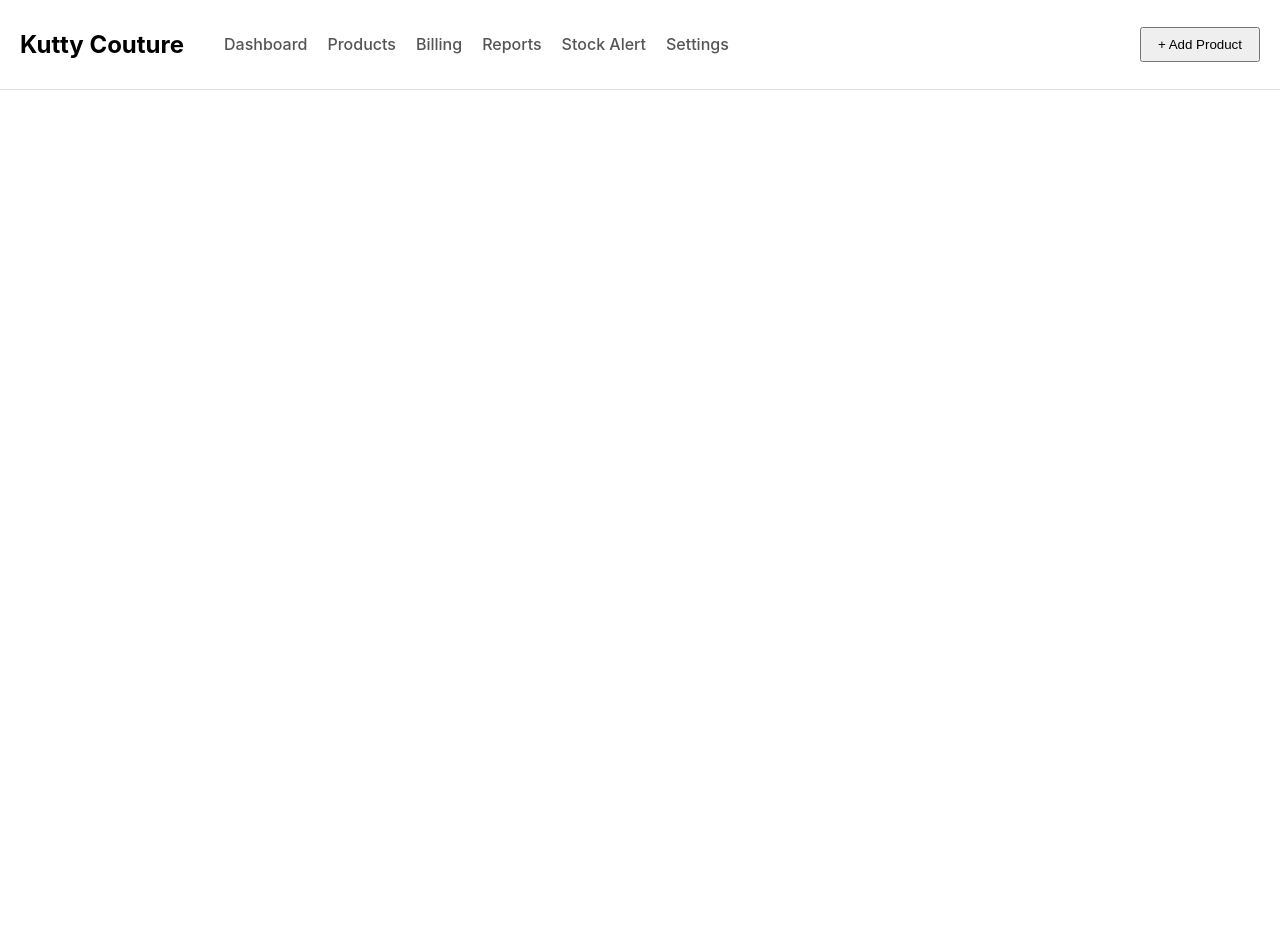
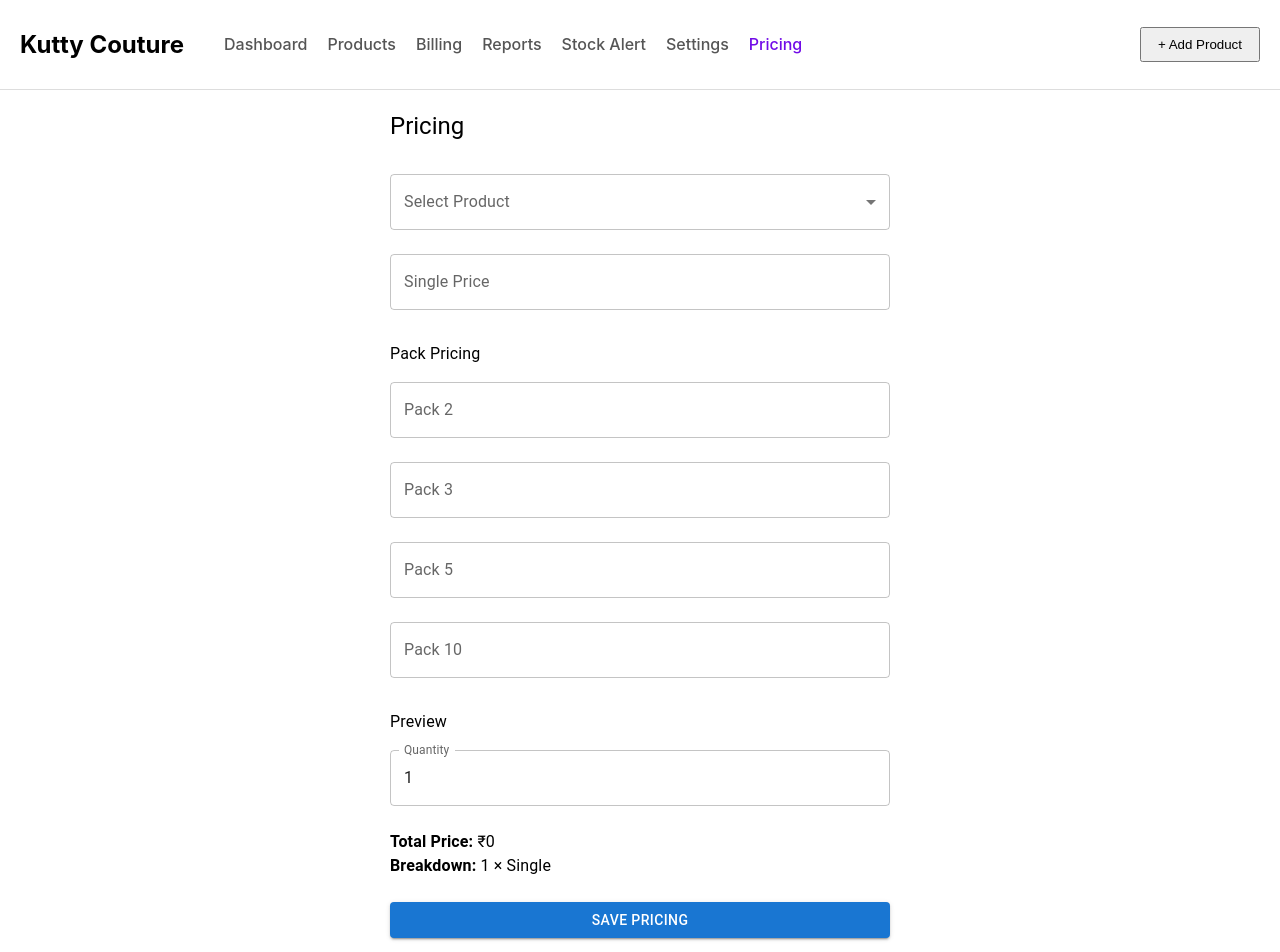
Before and after one commit to immohanrajmuthu1502/inventory-win-app, a React (Create React App) app: page /pricing in a window 1280 px wide. Shown: the top 952 px of the page. Before the commit the page ends 800 px from the top, so only its background shows below. Built offline with nearby package versions, Linux system fonts and the light colour scheme.

Commit message:
Pricing logic done for single and packs

```diff
--- a/src/App.js
+++ b/src/App.js
@@ -12,6 +12,7 @@ import Reports from "./pages/Reports";
 import StockAlert from "./pages/StockAlert";
 import Settings from "./pages/Settings";
 import AddProduct from "./pages/AddProduct";
+import Pricing from "./pages/Pricing";
 
 function App() {
   const [products, setProducts] = useState(() => {
@@ -187,6 +188,9 @@ const totalProfit = products.reduce(
             setEditingProduct={setEditingProduct}
           />
         } />
+        <Route path="/pricing" element={
+  <Pricing products={products} setProducts={setProducts} />
+} />
         <Route path="/billing" element={<Billing />} />
         <Route path="/reports" element={<Reports products={products} />} />
         <Route path="/alerts" element={<StockAlert products={products} />} />
--- a/src/components/Header.js
+++ b/src/components/Header.js
@@ -35,6 +35,7 @@ const Header = () => {
       <Link to="/reports" style={menuStyle("/reports")}>Reports</Link>
       <Link to="/alerts" style={menuStyle("/alerts")}>Stock Alert</Link>
       <Link to="/settings" style={menuStyle("/settings")}>Settings</Link>
+      <Link to="/pricing" style={menuStyle("/pricing")}>Pricing</Link>
       <div style={{ marginLeft: "auto" }}>
             <button onClick={() => navigate("/add-product")} style={{ padding: "8px 16px", cursor: "pointer" }}>+ Add Product</button>
        </div>
--- a/src/components/SimpleProductForm.js
+++ b/src/components/SimpleProductForm.js
@@ -68,6 +68,10 @@ const SimpleProductForm = ({ onSave, editingProduct }) => {
       price: "",
       category: "No Category",
       minStock: "",
+      pricing: {
+        single: 0,
+        packs: { 2: 0, 3: 0, 5: 0, 10: 0 },
+      },
     });
 
     setErrors({});
--- /dev/null
+++ b/src/pages/Pricing.js
@@ -0,0 +1,139 @@
+import React, { useState, useMemo, useEffect } from "react";
+import { Box, TextField, Button, MenuItem, Typography } from "@mui/material";
+import { getBestPriceWithBreakdown } from "../utils/pricingUtils";
+
+const defaultPacks = { 2: "", 3: "", 5: "", 10: "" };
+
+const Pricing = ({ products, setProducts }) => {
+  const [selectedId, setSelectedId] = useState("");
+  const [single, setSingle] = useState("");
+  const [packs, setPacks] = useState(defaultPacks);
+  const [previewQty, setPreviewQty] = useState(1);
+  const selectedProduct = useMemo(
+    () => products.find((p) => p.id === selectedId),
+    [products, selectedId],
+  );
+
+  useEffect(() => {
+    if (!selectedProduct) return;
+
+    const pricing = selectedProduct.pricing;
+
+    if (pricing) {
+      setSingle(pricing.single || "");
+      setPacks({
+        2: pricing.packs?.[2] || "",
+        3: pricing.packs?.[3] || "",
+        5: pricing.packs?.[5] || "",
+        10: pricing.packs?.[10] || "",
+      });
+    } else {
+      // reset if no pricing
+      setSingle("");
+      setPacks(defaultPacks);
+    }
+  }, [selectedProduct]);
+
+  const handlePackChange = (size, value) => {
+    setPacks((prev) => ({ ...prev, [size]: value }));
+  };
+
+  const singlePrice = Number(single || 0);
+
+  const handleSave = () => {
+    if (!selectedProduct) return;
+
+    const pricing = {
+      single: singlePrice,
+      packs: Object.fromEntries(
+        Object.entries(packs).map(([k, v]) => [k, Number(v || 0)]),
+      ),
+    };
+
+    setProducts((prev) =>
+      prev.map((p) => (p.id === selectedId ? { ...p, pricing } : p)),
+    );
+
+    alert("Pricing saved!");
+  };
+
+  const preview = getBestPriceWithBreakdown(previewQty, {
+    single: singlePrice,
+    packs: Object.fromEntries(
+      Object.entries(packs).map(([k, v]) => [k, Number(v || 0)]),
+    ),
+  });
+
+  return (
+    <Box sx={{ maxWidth: 500, mx: "auto" }}>
+      <Typography variant="h5" sx={{ mb: 2 }}>
+        Pricing
+      </Typography>
+
+      {/* Product Select */}
+      <TextField
+        select
+        label="Select Product"
+        fullWidth
+        margin="normal"
+        value={selectedId}
+        onChange={(e) => setSelectedId(e.target.value)}
+      >
+        {products.map((p) => (
+          <MenuItem key={p.id} value={p.id}>
+            {p.name}
+          </MenuItem>
+        ))}
+      </TextField>
+
+      <TextField
+        label="Single Price"
+        type="number"
+        fullWidth
+        margin="normal"
+        value={single}
+        onChange={(e) => setSingle(e.target.value)}
+      />
+
+      {/* Pack Pricing */}
+      <Typography sx={{ mt: 3 }}>Pack Pricing</Typography>
+
+      {Object.keys(packs).map((size) => (
+        <TextField
+          key={size}
+          label={`Pack ${size}`}
+          type="number"
+          fullWidth
+          margin="normal"
+          value={packs[size]}
+          onChange={(e) => handlePackChange(size, e.target.value)}
+        />
+      ))}
+
+      <Typography sx={{ mt: 3 }}>Preview</Typography>
+
+      <TextField
+        label="Quantity"
+        type="number"
+        fullWidth
+        margin="normal"
+        value={previewQty}
+        onChange={(e) => setPreviewQty(Number(e.target.value || 1))}
+      />
+
+      <Typography sx={{ mt: 2 }}>
+        <b>Total Price:</b> ₹{preview.total}
+      </Typography>
+
+      <Typography>
+        <b>Breakdown:</b> {preview.breakdown || "-"}
+      </Typography>
+
+      <Button variant="contained" fullWidth sx={{ mt: 3 }} onClick={handleSave}>
+        Save Pricing
+      </Button>
+    </Box>
+  );
+};
+
+export default Pricing;
--- /dev/null
+++ b/src/utils/pricingUtils.js
@@ -0,0 +1,31 @@
+export const getBestPriceWithBreakdown = (qty, pricing) => {
+  if (!pricing) return { total: 0, breakdown: "" };
+
+  const { single, packs } = pricing;
+
+  let remaining = qty;
+  let total = 0;
+  let breakdown = [];
+
+  const packSizes = Object.keys(packs)
+    .map(Number)
+    .sort((a, b) => b - a);
+
+  for (let size of packSizes) {
+    while (remaining >= size && packs[size] > 0) {
+      total += packs[size];
+      breakdown.push(`Pack ${size}`);
+      remaining -= size;
+    }
+  }
+
+  if (remaining > 0) {
+    total += remaining * single;
+    breakdown.push(`${remaining} × Single`);
+  }
+
+  return {
+    total,
+    breakdown: breakdown.join(" + "),
+  };
+};
```
